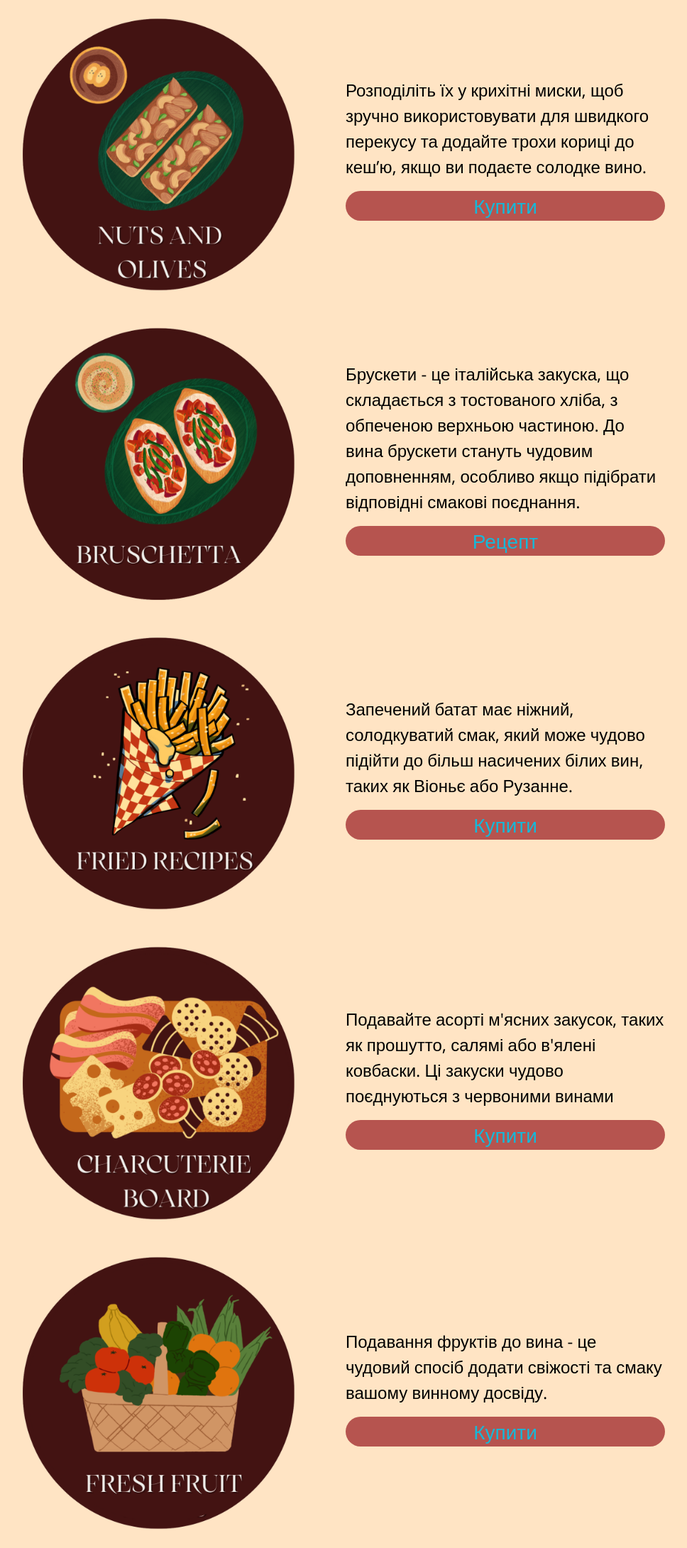
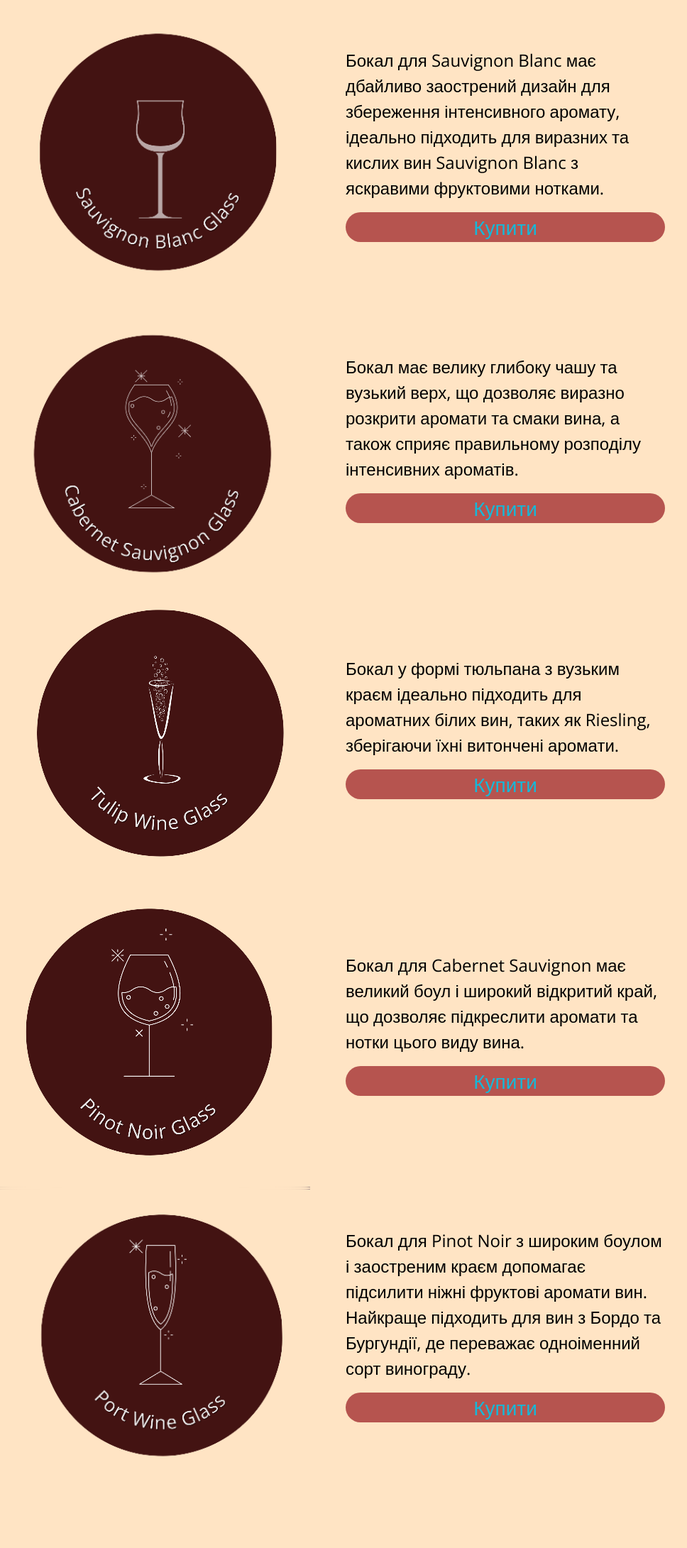
Before and after one commit to Ok-ss/Loza_Team, a Flask app: page /info_best_for/glasses in a window 1280 px wide. Shown: the part 58-2239 px from the top of the page at 71% size, without its empty margins (163-1131 px from the left). After the commit the page ends 2110 px from the top, so only its background shows below. Run offline with Flask 3, Linux system fonts and the light colour scheme; some libraries are stand-ins or nearby versions.

Commit message:
виправив скіл іш'ю

```diff
--- a/templates/glass.html
+++ b/templates/glass.html
@@ -2,7 +2,7 @@
 <html lang="en">
     <head>
         <meta charset="utf-8">
-        <title>snacks</title>
+        <title>glass</title>
         <meta content="width=device-width, initial-scale=1.0" name="viewport">
         <meta content="" name="keywords">
         <meta content="" name="description">
@@ -110,7 +110,7 @@
             @media (max-width: 768px) {
               .text-container {
                 margin-top: 30px;
-              font-size: 15px;
+              font-size: 14px;
               color: black;
               /* background-color: #f2f2f2; */
             }
@@ -132,67 +132,66 @@
     <div class="container">
       <!-- Контейнер з зображенням -->
       <div class="image-container">
-        <img src="../static/img/v54_582.png" alt="Фотографія">
+        <img src="../static/img/v52_547.png" alt="Фотографія">
       </div>
       <!-- Текстовий контейнер -->
       <div class="text-container">
-        <p>Розподіліть їх у крихітні миски, щоб зручно використовувати для швидкого перекусу та додайте трохи кориці до кеш’ю, якщо ви подаєте солодке вино.</p>
+        <p>Бокал для Sauvignon Blanc має дбайливо заострений дизайн для збереження інтенсивного аромату, ідеально підходить для виразних та кислих вин Sauvignon Blanc з яскравими фруктовими нотками.</p>
         <div class="inside">
-          <a href="https://nutsbox.ua/ua/nabor-13-gastronomicheskij-bum.html?gad_source=1&gclid=Cj0KCQjwwYSwBhDcARIsAOyL0fgThHvidNIUdAFzEfhRhWTuTFTI2QY5jPw2xQcKzUDmetRuXTdUww0aAvJ6EALw_wcB"><p>Купити</p></a>
+          <a href="https://dimposudu.ua/nabir-kelykhiv-dlya-vyna-bohemia-claudia-190-ml-6-sht-b40149"><p>Купити</p></a>
         </div>
       </div>
     </div>
     <div class="container">
         <!-- Контейнер з зображенням -->
         <div class="image-container">
-          <img src="../static/img/v54_582_2.png" alt="Фотографія">
+          <img src="../static/img/v52_546.png" alt="Фотографія">
         </div>
         <!-- Текстовий контейнер -->
         <div class="text-container">
-          <p>Брускети - це італійська закуска, що складається з тостованого хліба, з обпеченою верхньою частиною.  До вина брускети стануть чудовим доповненням, особливо якщо підібрати відповідні смакові поєднання.</p>
+          <p>Бокал має велику глибоку чашу та вузький верх, що дозволяє виразно розкрити аромати та смаки вина, а також сприяє правильному розподілу інтенсивних ароматів.</p>
           <div class="inside">
-            <a href="https://www.unian.ua/recipes/appetizer/smachni-brusketi-prosti-recepti-italiyskih-buterbrodiv-11441992.html"><p>Рецепт</p></a>
+            <a href="https://dimposudu.ua/nabir-kelykhiv-dlya-shampanskoho-bohemia-magnolia-210ml-6sht-b40493"><p>Купити</p></a>
           </div>
         </div>
       </div>
       <div class="container">
         <!-- Контейнер з зображенням -->
         <div class="image-container">
-          <img src="../static/img/v54_582_3.png" alt="Фотографія">
+          <img src="../static/img/v52_545.png" alt="Фотографія">
         </div>
         <!-- Текстовий контейнер -->
         <div class="text-container">
-          <p>Запечений батат має ніжний, солодкуватий смак, який може чудово підійти до більш насичених білих вин, таких як Віоньє або Рузанне. </p>
+          <p>Бокал у формі тюльпана з вузьким краєм ідеально підходить для ароматних білих вин, таких як Riesling, зберігаючи їхні витончені аромати.</p>
           <div class="inside">
-            <a href="https://shop.silpo.ua/product/batat-446541"><p>Купити</p></a>
+            <a href="https://dimposudu.ua/nabir-kelykhiv-dlya-shampanskoho-bohemia-angela-190ml-2sht-b40600-2"><p>Купити</p></a>
           </div>
         </div>
       </div>
       <div class="container">
         <!-- Контейнер з зображенням -->
         <div class="image-container">
-          <img src="../static/img/v54_582_4.png" alt="Фотографія">
+          <img src="../static/img/v52_544.png" alt="Фотографія">
         </div>
         <!-- Текстовий контейнер -->
         <div class="text-container">
-            <p> Подавайте асорті м'ясних закусок, таких як прошутто, салямі або в'ялені ковбаски. Ці закуски чудово поєднуються з червоними винами
-            </p>
+          <p>Бокал для Cabernet Sauvignon має великий боул і широкий відкритий край, що дозволяє підкреслити аромати та нотки цього виду вина.</p>
           <div class="inside">
-            <a href="https://shop.silpo.ua/search/all?find=прошуто"><p>Купити</p></a>
+            <a href="https://dimposudu.ua/nabir-kelykhiv-dlya-vyna-wilmax--950-ml-2-sht-wl-888103-jv-2c"><p>Купити</p></a>
           </div>
         </div>
       </div>
       <div class="container">
         <!-- Контейнер з зображенням -->
         <div class="image-container">
-          <img src="../static/img/v54_582_5.png" alt="Фотографія">
+          <img src="../static/img/v52_543.png" alt="Фотографія">
         </div>
         <!-- Текстовий контейнер -->
         <div class="text-container">
-          <p>Подавання фруктів до вина - це чудовий спосіб додати свіжості та смаку вашому винному досвіду.
+          <p>Бокал для Pinot Noir з широким боулом і заостреним краєм допомагає підсилити ніжні фруктові аромати вин. Найкраще підходить для вин з Бордо та Бургундії, де переважає одноіменний сорт винограду.
           </p>
           <div class="inside">
-            <a href="https://shop.silpo.ua/category/frukty-381"><p>Купити</p></a>
+            <a href="https://dimposudu.ua/nabir-kelykhiv-dlya-vyna-bohemia-vintage-xxl-820ml-2sht-b40602"><p>Купити</p></a>
           </div>
         </div>
       </div>
```
